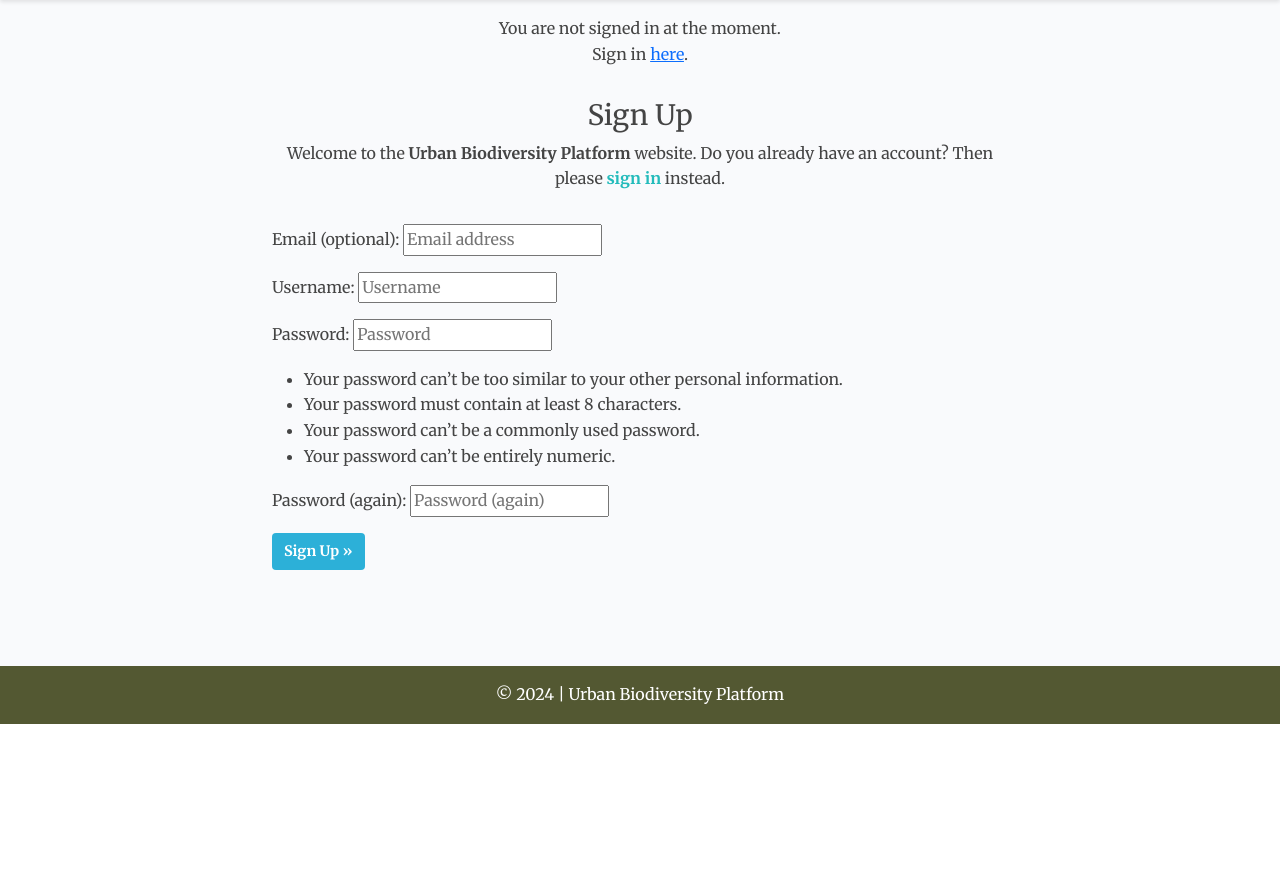
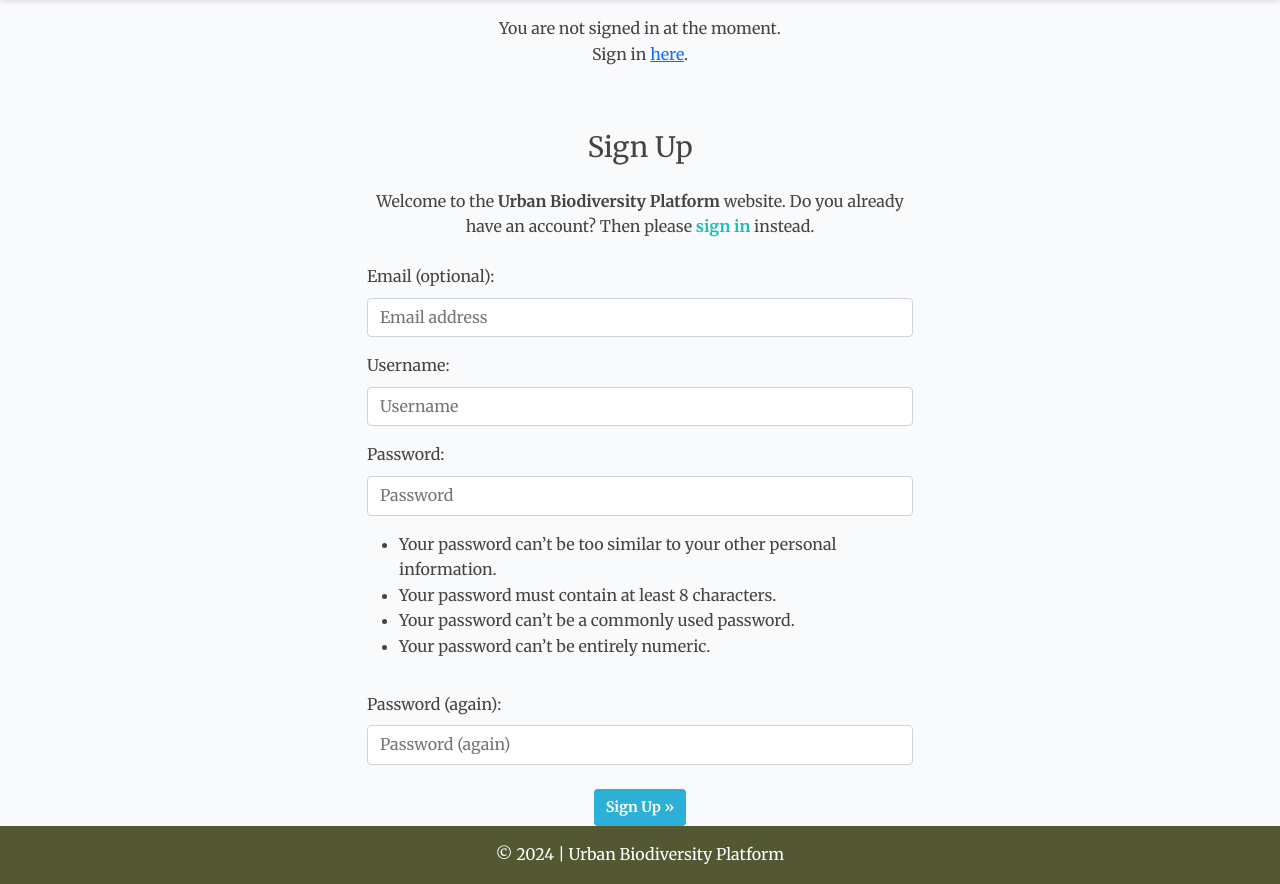
Before and after one commit to KikiBerg/urban-biodiversity-platform, a Django app: page /accounts/signup/ in a window 1280 px wide. Shown: the part 76-960 px from the top of the page. Before the commit the page ends 800 px from the top, so only its background shows below. Run offline with Django 4.2, Linux system fonts and the light colour scheme; parts of the project's set-up code (start-up, migrations or seed data) failed here and were passed over; some web fonts are replaced.

Commit message:
Restructure signup page & fix styling & aligning

```diff
--- /dev/null
+++ b/static/css/signup.css
@@ -0,0 +1,16 @@
+.signup .form-group p {
+    display: flex;
+    flex-direction: column;
+    margin-bottom: 1rem;
+  }
+
+  .signup .form-group label {
+    margin-bottom: 0.5rem;
+  }
+
+  .signup .form-group input {
+    width: 100%;
+    padding: 0.375rem 0.75rem;
+    border: 1px solid #ced4da;
+    border-radius: 0.25rem;
+  }
--- a/templates/account/signup.html
+++ b/templates/account/signup.html
@@ -1,37 +1,36 @@
 {% extends "base.html" %}
-
 {% load i18n %}
-
 {% load static %}
 
 {% block head_title %}{% trans "Signup" %}{% endblock %}
 
 {% block content %}
 <div class="container">
-  <div class="row text-center">
-    <div class="col-md-8 mt-3 offset-md-2">
-      <h3>{% trans "Sign Up" %}</h3>
+  <div class="row justify-content-center">
+    <div class="col-md-6 mt-5">
+      <h3 class="text-center mb-4">{% trans "Sign Up" %}</h3>
 
-      <p>{% blocktrans %}
+      <p class="text-center mb-4">
+        {% blocktrans %}
         Welcome to the <b>Urban Biodiversity Platform</b> website.
         Do you already have an account? Then please
         <a class="link underline-link" href="{{ login_url }}"><b>sign in</b></a> instead.
         {% endblocktrans %}
       </p>
-    </div>
-  </div>
-  <div class="row">
-    <div class="col-md-8 mt-3 offset-md-2">
+
       <form class="signup" id="signup_form" method="post" action="{% url 'account_signup' %}">
         {% csrf_token %}
-        {{ form.as_p }}
+        <div class="form-group">
+          {{ form.as_p }}
+        </div>
         {% if redirect_field_value %}
         <input type="hidden" name="{{ redirect_field_name }}" value="{{ redirect_field_value }}" />
         {% endif %}
-        <button class="btn btn-signup" type="submit">{% trans "Sign Up" %} &raquo;</button>
+        <div class="text-center mt-4">
+          <button class="btn btn-primary btn-signup" type="submit">{% trans "Sign Up" %} &raquo;</button>
+        </div>
       </form>
     </div>
   </div>
 </div>
-
 {% endblock %}
--- a/templates/base.html
+++ b/templates/base.html
@@ -31,6 +31,7 @@
     <!-- Custom CSS -->
     <link rel="stylesheet" href="{% static 'css/style.css' %}">
     <link rel="stylesheet" href="{% static 'css/navbar.css' %}">
+    <link rel="stylesheet" href="{% static 'css/signup.css' %}">
 
     <!-- Favicon -->
     <link rel="apple-touch-icon" sizes="180x180" href="/apple-touch-icon.png">
```
Also changed, not shown: 1 other file.
